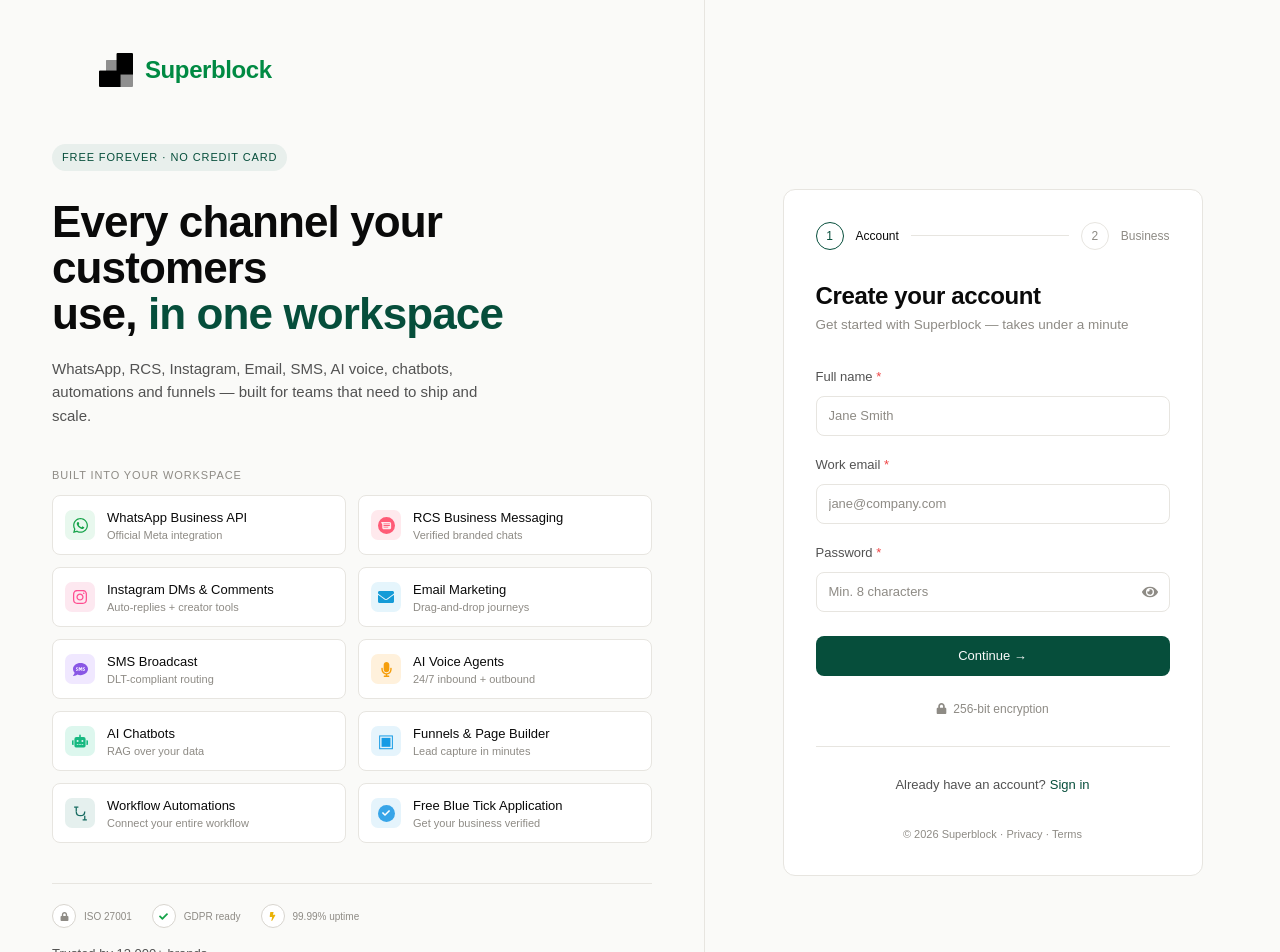
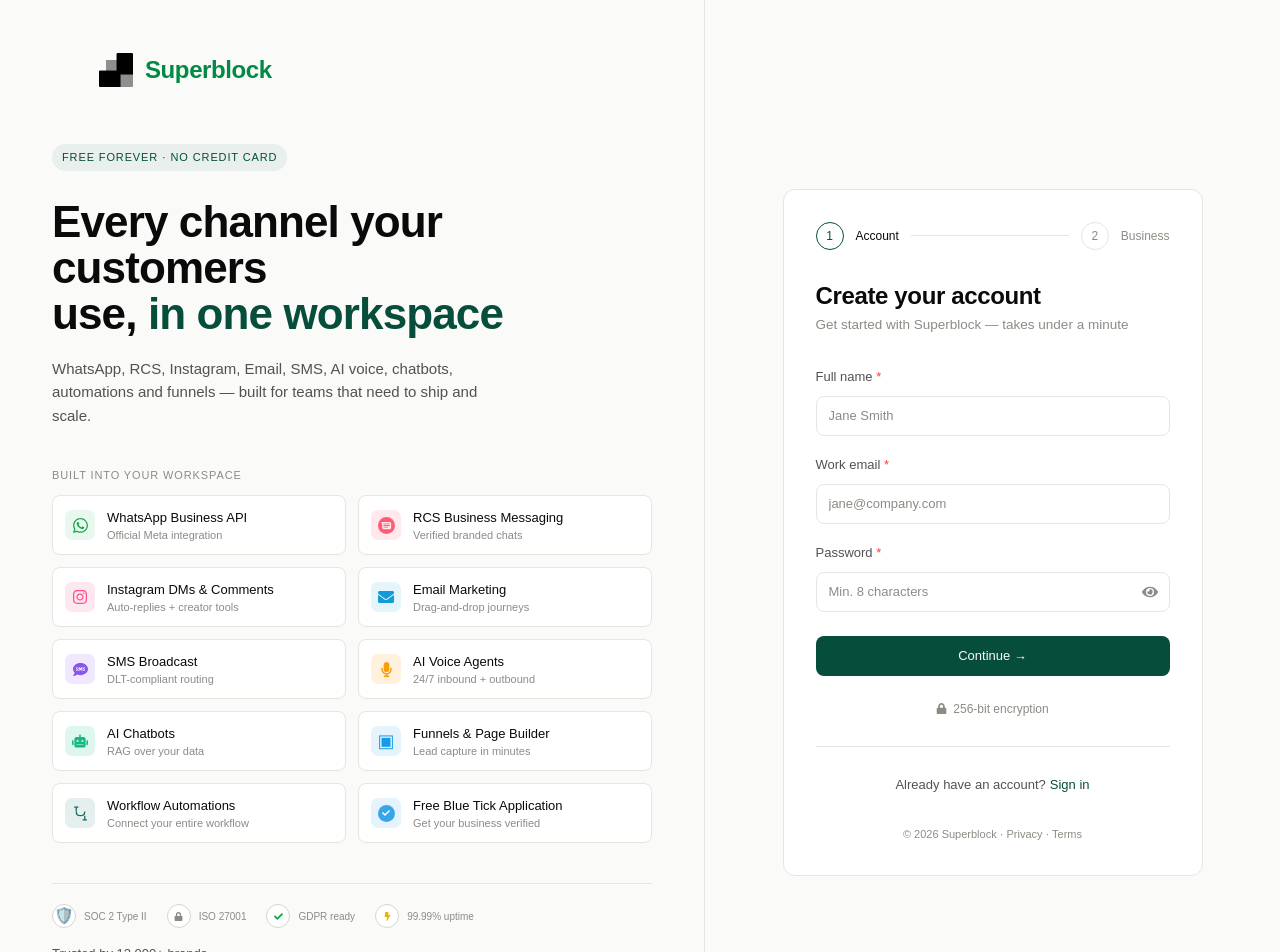
Before and after one commit to sanasalmayakupjohn-nazar/signupsuperblock, a Next.js app: page / in a window 1280 px wide. Shown: the top 952 px of the page. Built offline with nearby package versions, Linux system fonts and the light colour scheme; no server answers; a web font is replaced by a local one.

Commit message:
updated small icons

```diff
--- a/app/page.tsx
+++ b/app/page.tsx
@@ -313,41 +313,55 @@
           </div>
 
           {/* Security */}
+
+
           <div className="mt-10 border-t border-[#E7E5E0] pt-5">
 
   <div className="flex items-center gap-5">
 
+    {/* SOC 2 Type II */}
+    <div className="flex items-center gap-2">
+      <div className="flex h-6 w-6 items-center justify-center rounded-full border border-[#D8D5CF] bg-white">
+        🛡️
+      </div>
+      <span className="text-[10px] font-medium text-[#8E8B85]">
+        SOC 2 Type II
+      </span>
+    </div>
+
+    {/* ISO 27001 */}
     <div className="flex items-center gap-2">
       <div className="flex h-6 w-6 items-center justify-center rounded-full border border-[#D8D5CF] bg-white">
         <FaLock className="text-[9px] text-[#8E8B85]" />
       </div>
-
       <span className="text-[10px] font-medium text-[#8E8B85]">
         ISO 27001
       </span>
     </div>
 
+    {/* GDPR */}
     <div className="flex items-center gap-2">
       <div className="flex h-6 w-6 items-center justify-center rounded-full border border-[#D8D5CF] bg-white">
         <FaCheck className="text-[9px] text-[#16A34A]" />
       </div>
-
       <span className="text-[10px] font-medium text-[#8E8B85]">
         GDPR ready
       </span>
     </div>
 
+    {/* 99.99% uptime */}
     <div className="flex items-center gap-2">
       <div className="flex h-6 w-6 items-center justify-center rounded-full border border-[#D8D5CF] bg-white">
         <FaBolt className="text-[9px] text-[#EAB308]" />
       </div>
-
       <span className="text-[10px] font-medium text-[#8E8B85]">
         99.99% uptime
       </span>
     </div>
 
   </div>
+
+
 
             <p className="mt-4 text-[13px] font-medium text-[#525252]">
               Trusted by 12,000+ brands
```
Lines whose indentation alone changed are shown as unchanged.
